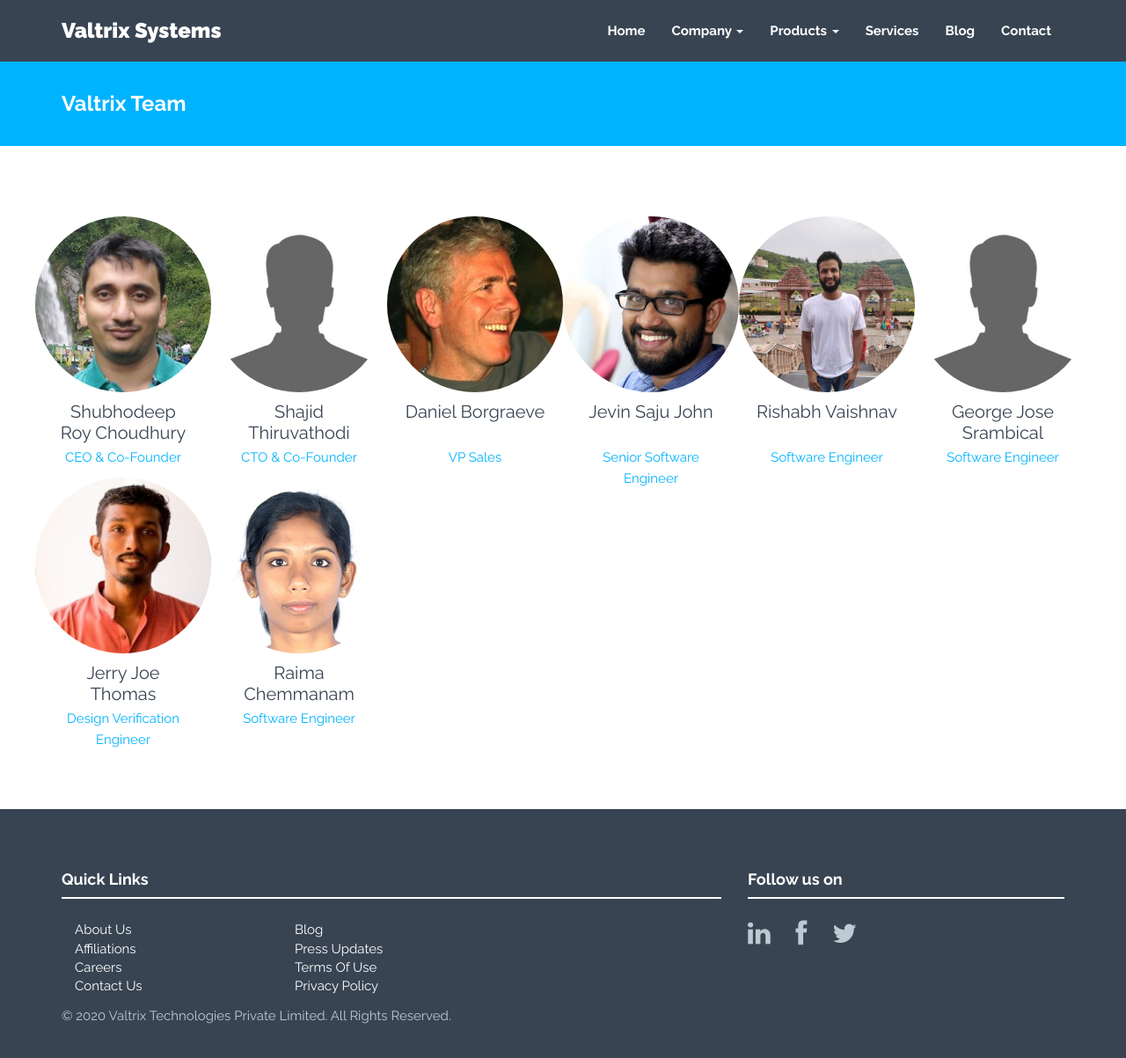
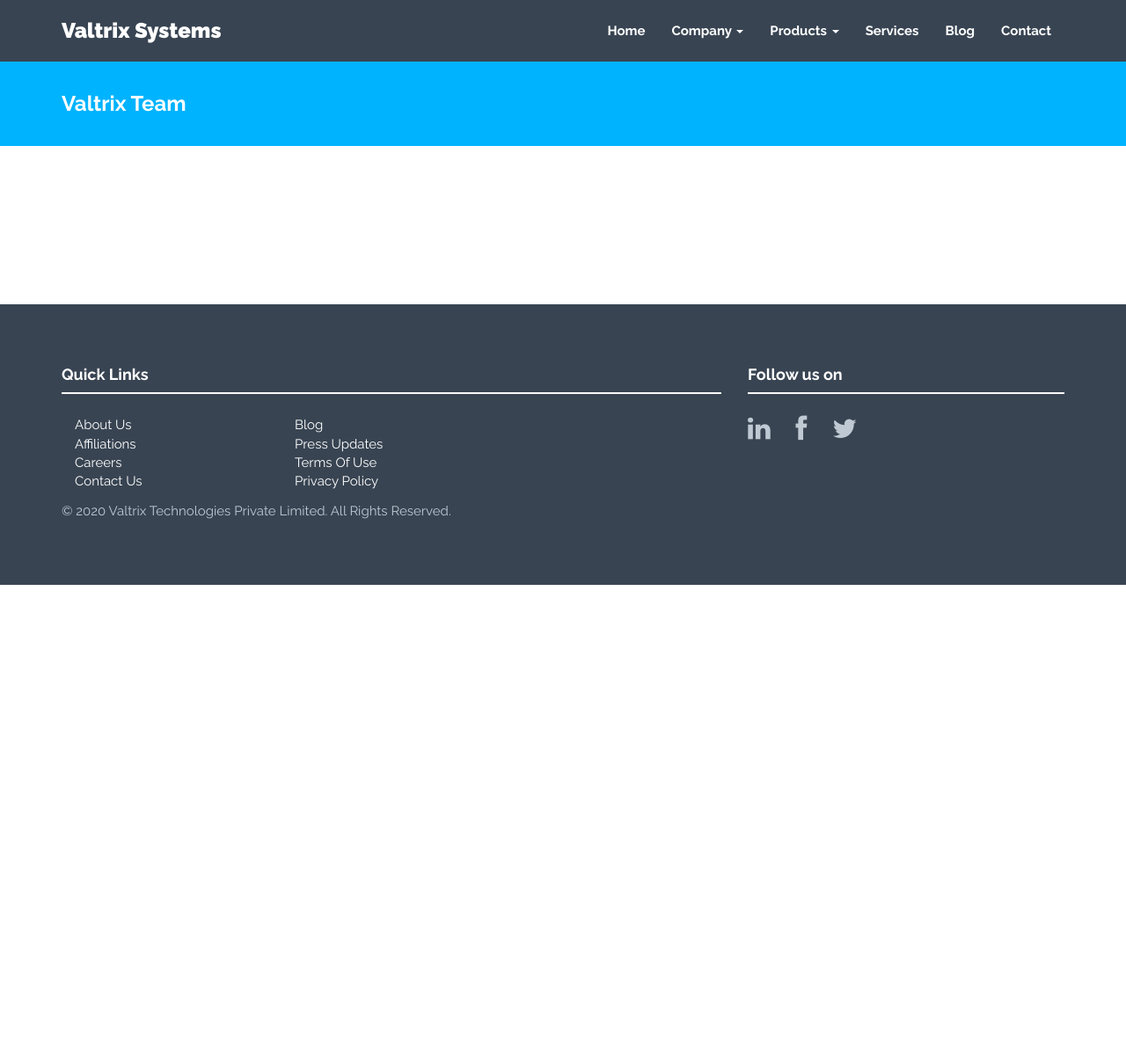
Before and after one commit to valtrix/valtrix.github.io, a Jekyll site: the page built from team.html, in a window 1280 px wide and 1239 px high. Shown: the top 1203 px of the window at 88% size. Built offline with Jekyll 4.4.1, drawn with Linux system fonts in a browser that asks for light colours; nearby versions of some CDN libraries; some of the changed lines change nothing that is shown.

Commit message:
Removing team information

```diff
--- a/_config.yml
+++ b/_config.yml
@@ -54,94 +54,94 @@
 
 # Members information. Shown on About page.
 members:
-  - name: Shubhodeep Roy Choudhury
-    position: CEO & Co-Founder
-    text: Shubhodeep brings significant experience working in validation of very complex systems at leading semiconductor companies. Prior to founding Valtrix, Shubhodeep was working in Intel where he was involved in design validation of several x86 based client and server systems. In IBM, he was part of a RIS tool development team working on validation and characterization of IBM PowerPC processors, and co-authored numerous patents in the area of system validation techniques. He has a B.Tech. in ECE from the Indian Institute of Technology (IIT), Guwahati.
-    img: src.jpg
-    social:
-      - title: envelope #use for email address
-        url: mailto:deepsrc@valtrix.in
-      - title: twitter
-        url: http://twitter.com/deepsrc
-      - title: linkedin
-        url: https://in.linkedin.com/pub/shubhodeep-roy-choudhury/6/a98/4a7
-  - name: Shajid Thiruvathodi
-    position: CTO & Co-Founder
-    text: Shajid is a seasoned validation engineer and has worked on creating a number of RIS and focused design verification tools which have been very effective in uncovering bugs from pre-silicon to post-silicon. In ARM, Shajid conceived and designed software tools from scratch for CPU and I/O subsystem. He has also been a modeling engineer and has helped create functional models of ARM A, R and M class processors and micro controllers. In IBM, he was working on development of multiple software tools which were used for the validation of a broad range of PowerPC based systems. He is an avid footballer and takes keen interest in all things technical.
-    img: dflt-team-pic.jpg
-    social:
-      - title: envelope #use for email address
-        url: mailto:sthiruva@valtrix.in
-      - title: twitter
-        url: http://twitter.com/sthiruva
-      - title: linkedin
-        url: https://in.linkedin.com/pub/shajid-thiruvathodi/6/108/49b
-  - name: Daniel Borgraeve
-    position: VP Sales
-    text: Daniel Borgraeve
-    img: db.jpeg
-    social:
-      - title: envelope
-        url: mailto:dborgraeve@valtrix.in
-      - title: twitter
-        url: http://twitter.com/danielborgraeve
-      - title: linkedin
-        url: https://www.linkedin.com/in/daniel-borgraeve-307106/
-  - name: Jevin Saju John
-    position: Senior Software Engineer
-    text: Jevin Saju John
-    img: jsj.jpeg
-    social:
-      - title: envelope
-        url: mailto:jjohn@valtrix.in
-      - title: twitter
-        url: http://twitter.com
-      - title: linkedin
-        url: https://www.linkedin.com/in/jevin-saju-john-580285101/
-  - name: Rishabh Vaishnav
-    position: Software Engineer
-    text: Rishabh Vaishnav
-    img: rv.jpeg
-    social:
-      - title: envelope
-        url: mailto:rvaishnav@valtrix.in
-      - title: twitter
-        url: http://twitter.com
-      - title: linkedin
-        url: https://www.linkedin.com/in/rishabh-vaishnav-25096216b/
-  - name: George Jose Srambical
-    position: Software Engineer
-    text: George Jose Srambical
-    img: dflt-team-pic.jpg
-    social:
-      - title: envelope
-        url: mailto:gsrambical@valtrix.in
-      - title: twitter
-        url: http://twitter.com
-      - title: linkedin
-        url: https://www.linkedin.com/in/george-jose-srambical-b823b978/
-  - name: Jerry Joe Thomas
-    position: Design Verification Engineer
-    text: Jerry Joe Thoma
-    img: jjt.jpeg
-    social:
-      - title: envelope
-        url: mailto:jthomas@valtrix.in
-      - title: twitter
-        url: http://twitter.com/
-      - title: linkedin
-        url: https://www.linkedin.com/in/jerryjoethomas/
-  - name: Raima Chemmanam
-    position: Software Engineer
-    text: Raima Chemmanam
-    img: rc.jpeg
-    social:
-      - title: envelope
-        url: mailto:raima@valtrix.in
-      - title: twitter
-        url: http://twitter.com/
-      - title: linkedin
-        url: https://www.linkedin.com/in/raima-chemmanam-a80351105/
+    #  - name: Shubhodeep Roy Choudhury
+    #    position: CEO & Co-Founder
+    #    text: Shubhodeep brings significant experience working in validation of very complex systems at leading semiconductor companies. Prior to founding Valtrix, Shubhodeep was working in Intel where he was involved in design validation of several x86 based client and server systems. In IBM, he was part of a RIS tool development team working on validation and characterization of IBM PowerPC processors, and co-authored numerous patents in the area of system validation techniques. He has a B.Tech. in ECE from the Indian Institute of Technology (IIT), Guwahati.
+    #    img: src.jpg
+    #    social:
+    #      - title: envelope #use for email address
+    #        url: mailto:deepsrc@valtrix.in
+    #      - title: twitter
+    #        url: http://twitter.com/deepsrc
+    #      - title: linkedin
+    #        url: https://in.linkedin.com/pub/shubhodeep-roy-choudhury/6/a98/4a7
+    #  - name: Shajid Thiruvathodi
+    #    position: CTO & Co-Founder
+    #    text: Shajid is a seasoned validation engineer and has worked on creating a number of RIS and focused design verification tools which have been very effective in uncovering bugs from pre-silicon to post-silicon. In ARM, Shajid conceived and designed software tools from scratch for CPU and I/O subsystem. He has also been a modeling engineer and has helped create functional models of ARM A, R and M class processors and micro controllers. In IBM, he was working on development of multiple software tools which were used for the validation of a broad range of PowerPC based systems. He is an avid footballer and takes keen interest in all things technical.
+    #    img: dflt-team-pic.jpg
+    #    social:
+    #      - title: envelope #use for email address
+    #        url: mailto:sthiruva@valtrix.in
+    #      - title: twitter
+    #        url: http://twitter.com/sthiruva
+    #      - title: linkedin
+    #        url: https://in.linkedin.com/pub/shajid-thiruvathodi/6/108/49b
+    #  - name: Daniel Borgraeve
+    #    position: VP Sales
+    #    text: Daniel Borgraeve
+    #    img: db.jpeg
+    #    social:
+    #      - title: envelope
+    #        url: mailto:dborgraeve@valtrix.in
+    #      - title: twitter
+    #        url: http://twitter.com/danielborgraeve
+    #      - title: linkedin
+    #        url: https://www.linkedin.com/in/daniel-borgraeve-307106/
+    #  - name: Jevin Saju John
+    #    position: Senior Software Engineer
+    #    text: Jevin Saju John
+    #    img: jsj.jpeg
+    #    social:
+    #      - title: envelope
+    #        url: mailto:jjohn@valtrix.in
+    #      - title: twitter
+    #        url: http://twitter.com
+    #      - title: linkedin
+    #        url: https://www.linkedin.com/in/jevin-saju-john-580285101/
+    #  - name: Rishabh Vaishnav
+    #    position: Software Engineer
+    #    text: Rishabh Vaishnav
+    #    img: rv.jpeg
+    #    social:
+    #      - title: envelope
+    #        url: mailto:rvaishnav@valtrix.in
+    #      - title: twitter
+    #        url: http://twitter.com
+    #      - title: linkedin
+    #        url: https://www.linkedin.com/in/rishabh-vaishnav-25096216b/
+    #  - name: George Jose Srambical
+    #    position: Software Engineer
+    #    text: George Jose Srambical
+    #    img: dflt-team-pic.jpg
+    #    social:
+    #      - title: envelope
+    #        url: mailto:gsrambical@valtrix.in
+    #      - title: twitter
+    #        url: http://twitter.com
+    #      - title: linkedin
+    #        url: https://www.linkedin.com/in/george-jose-srambical-b823b978/
+    #  - name: Jerry Joe Thomas
+    #    position: Design Verification Engineer
+    #    text: Jerry Joe Thoma
+    #    img: jjt.jpeg
+    #    social:
+    #      - title: envelope
+    #        url: mailto:jthomas@valtrix.in
+    #      - title: twitter
+    #        url: http://twitter.com/
+    #      - title: linkedin
+    #        url: https://www.linkedin.com/in/jerryjoethomas/
+    #  - name: Raima Chemmanam
+    #    position: Software Engineer
+    #    text: Raima Chemmanam
+    #    img: rc.jpeg
+    #    social:
+    #      - title: envelope
+    #        url: mailto:raima@valtrix.in
+    #      - title: twitter
+    #        url: http://twitter.com/
+    #      - title: linkedin
+    #        url: https://www.linkedin.com/in/raima-chemmanam-a80351105/
 
 # Clients information. Shown on Home and About pages.
 clients_row_1:
```
